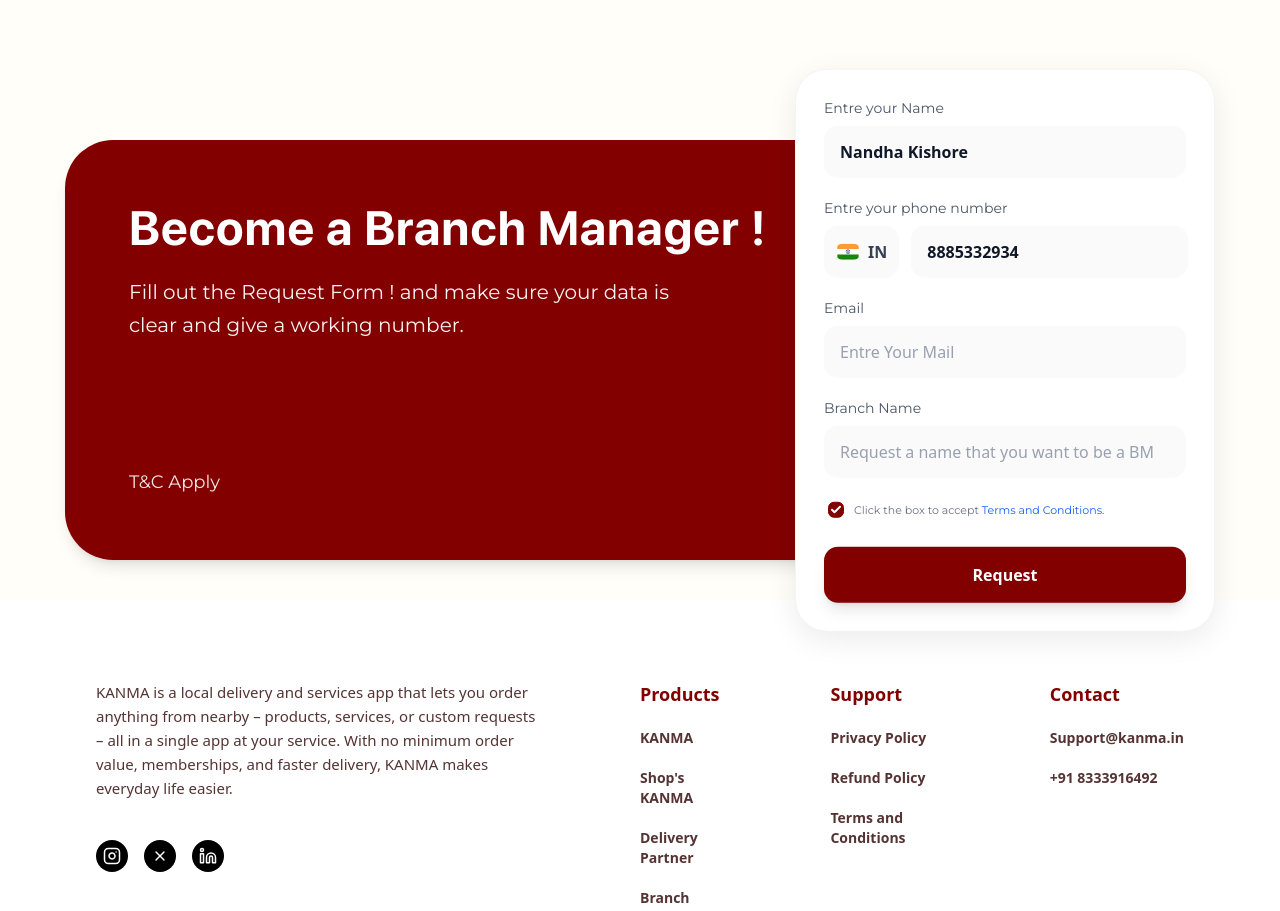
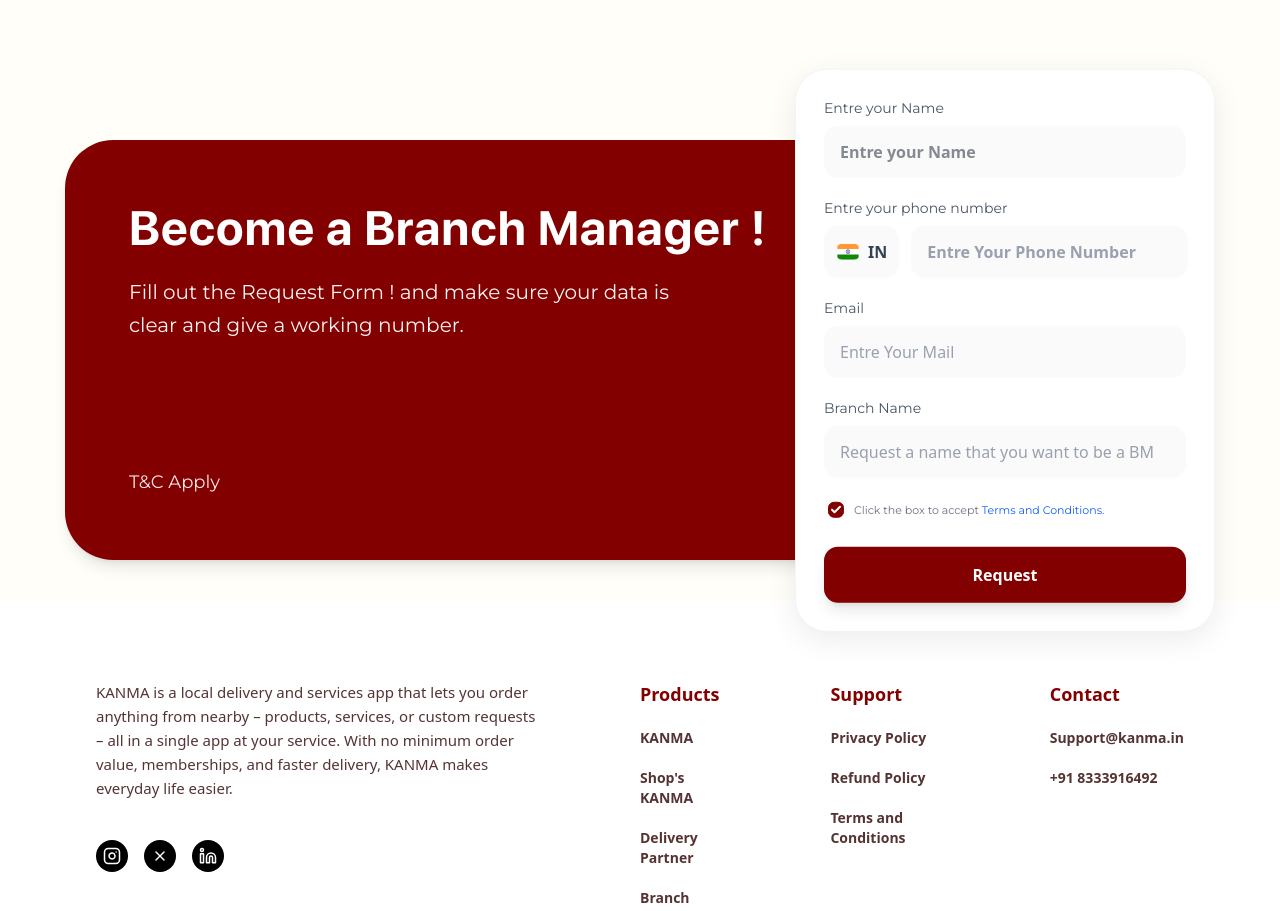
Before and after one commit to KANMA-New/kanma-website, a Next.js app: page /managers in a window 1280 px wide. Shown: the part 1120-2031 px from the top of the page. Built offline with nearby package versions, Linux system fonts and the light colour scheme; a web font is replaced by a local one.

Commit message:
feat: Create BranchManager component with a form UI for manager applications.

```diff
--- a/components/managers-page/BranchManager.tsx
+++ b/components/managers-page/BranchManager.tsx
@@ -32,7 +32,7 @@
             </label>
             <input
               type="text"
-              defaultValue="Nandha Kishore"
+              placeholder="Entre your Name"
               className="bg-sidebar-accent/50 hover:bg-sidebar-accent focus:bg-sidebar-accent w-full rounded-xl px-4 py-3.5 text-base font-semibold text-gray-900 outline-none transition-colors"
             />
           </div>
@@ -77,8 +77,8 @@
               </div>
               <input
                 type="text"
-                defaultValue="8885332934"
-                className="bg-sidebar-accent/50 hover:bg-sidebar-accent focus:bg-sidebar-accent flex-1 rounded-xl px-4 py-3.5 text-base font-semibold text-gray-900 outline-none transition-colors"
+                placeholder="Entre Your Phone Number"
+                className="bg-sidebar-accent/50 placeholder:text-gray-400 hover:bg-sidebar-accent focus:bg-sidebar-accent flex-1 rounded-xl px-4 py-3.5 text-base font-semibold text-gray-900 outline-none transition-colors"
               />
             </div>
           </div>
```
